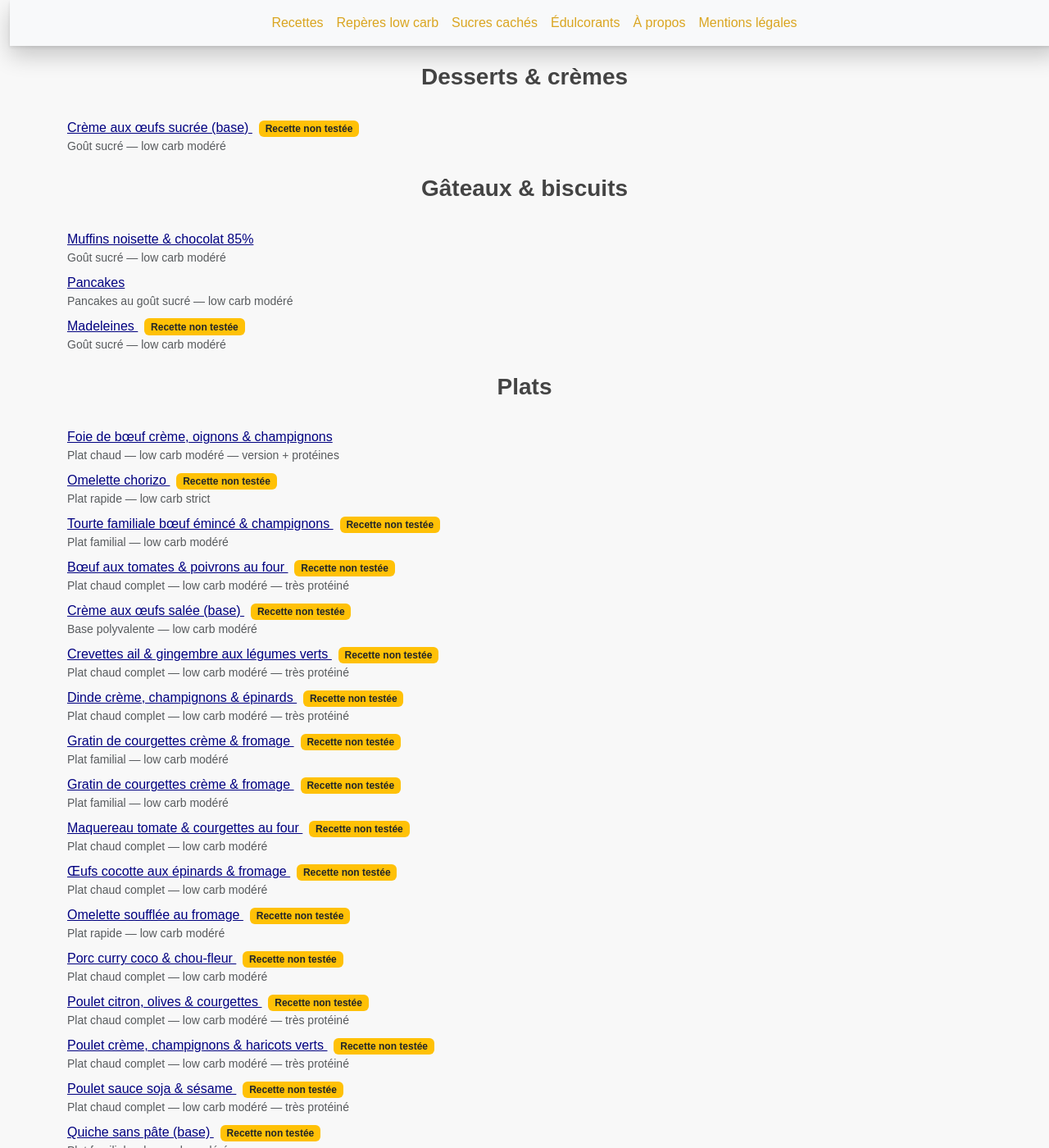
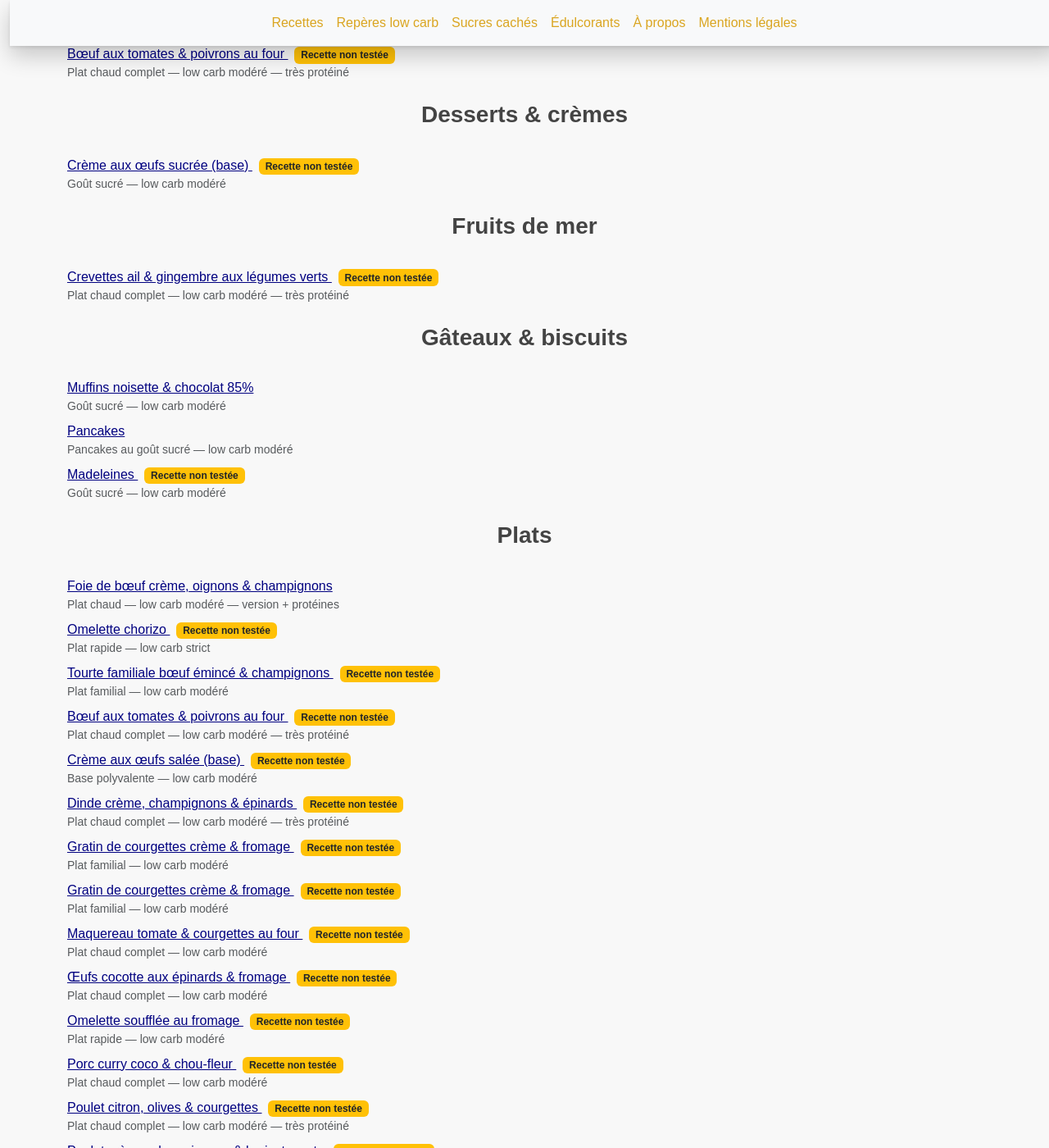
Before and after one commit to laurie-boissay/laurie-boissay.github.io, a Jekyll site: the page built from index.html, in a window 1280 px wide and 1400 px high, scrolled down 1354 px. Shown: the whole window at 82% size. Built offline with Jekyll 4.4.1, drawn with Linux system fonts in a browser that asks for light colours.

Commit message:
Update crevettes-ail-gingembre-legumes.html

```diff
--- a/recettes/crevettes-ail-gingembre-legumes.html
+++ b/recettes/crevettes-ail-gingembre-legumes.html
@@ -4,7 +4,7 @@ title: "Crevettes ail & gingembre aux légumes verts"
 description: "Crevettes sautées à l’ail et au gingembre avec légumes verts. Plat low carb modéré, complet et rapide."
 recipe_title: "Crevettes ail & gingembre aux légumes verts"
 recipe_subtitle: "Plat chaud complet — low carb modéré — très protéiné"
-recipe_group: "Plats"
+recipe_group: "Fruits de mer"
 recipe_sort: "crevettes-ail-gingembre-legumes"
 recipe_tested: false
 tags:
```
